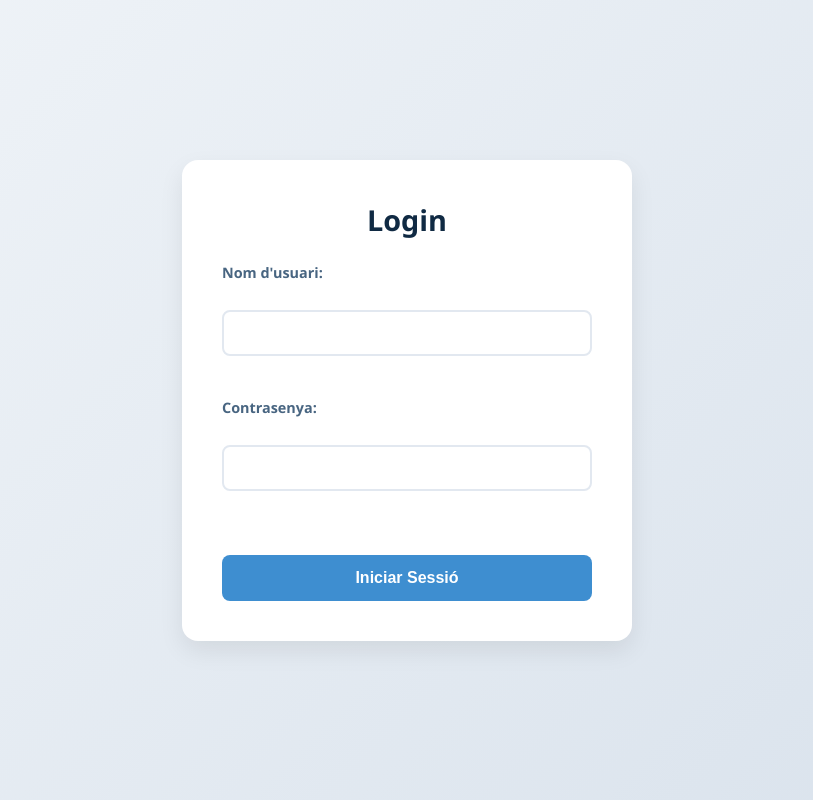
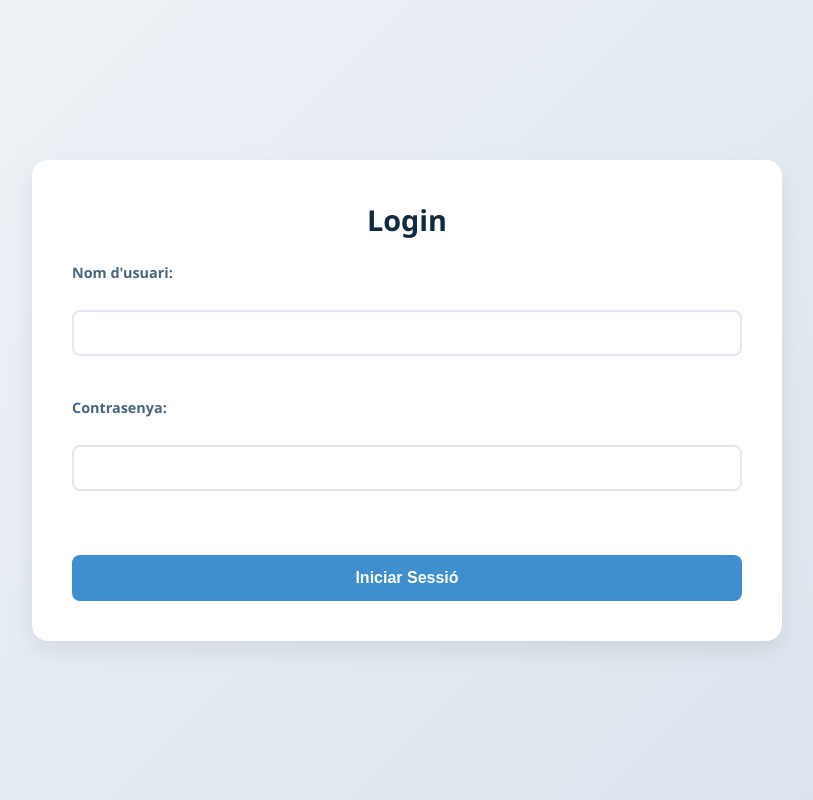
Before and after one commit to a24kimgalgal/Projecte0-KimGalicio, a plain HTML site: page frontend/index.html in a window 1280 px wide. Shown: the whole page, without its empty margins (233-1046 px from the left). Drawn offline with Linux system fonts and the light colour scheme.

Commit message:
fix: aumentada el nombre de max-width de la secció-login i quiz

```diff
--- a/frontend/style.css
+++ b/frontend/style.css
@@ -21,7 +21,7 @@ body {
     border-radius: 16px;
     box-shadow: 0 10px 25px rgba(0, 0, 0, 0.08);
     width: 100%;
-    max-width: 450px;
+    max-width: 750px;
     text-align: center;
     transition: all 0.3s ease;
 }
```
